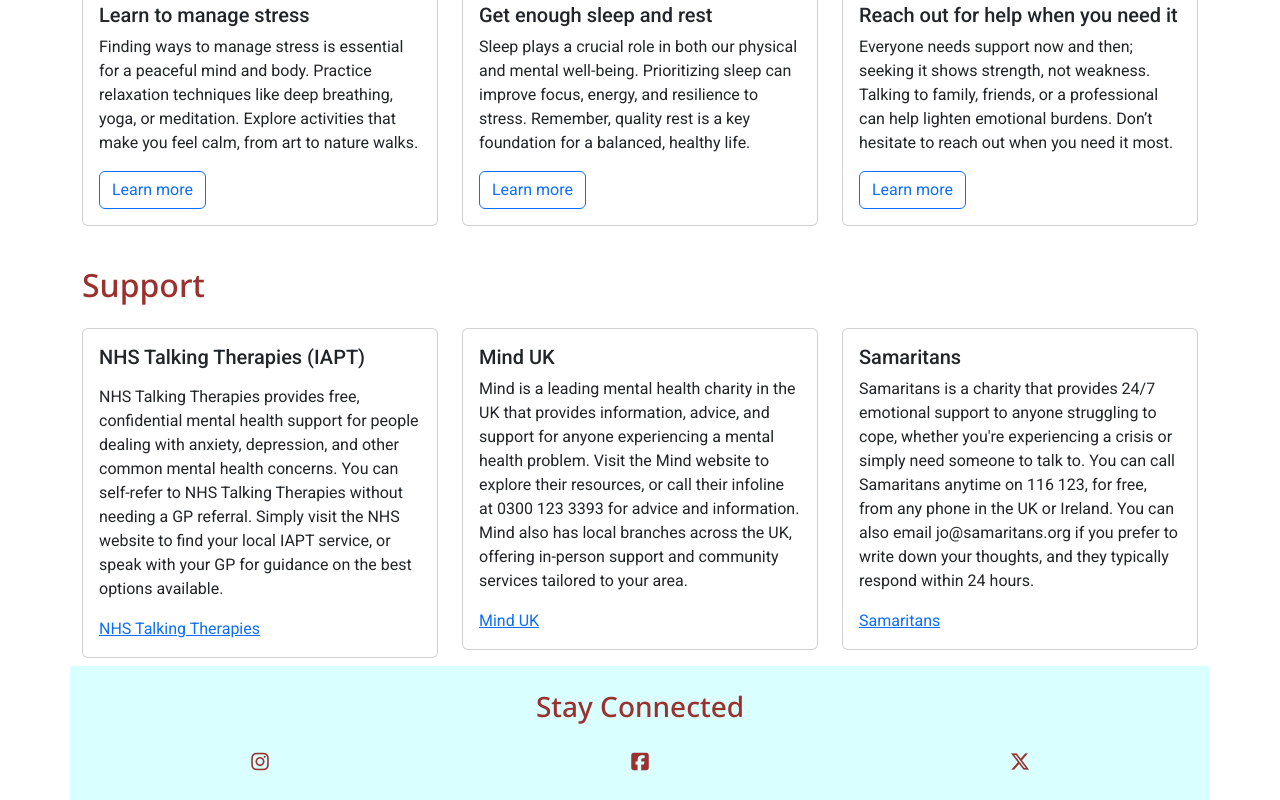
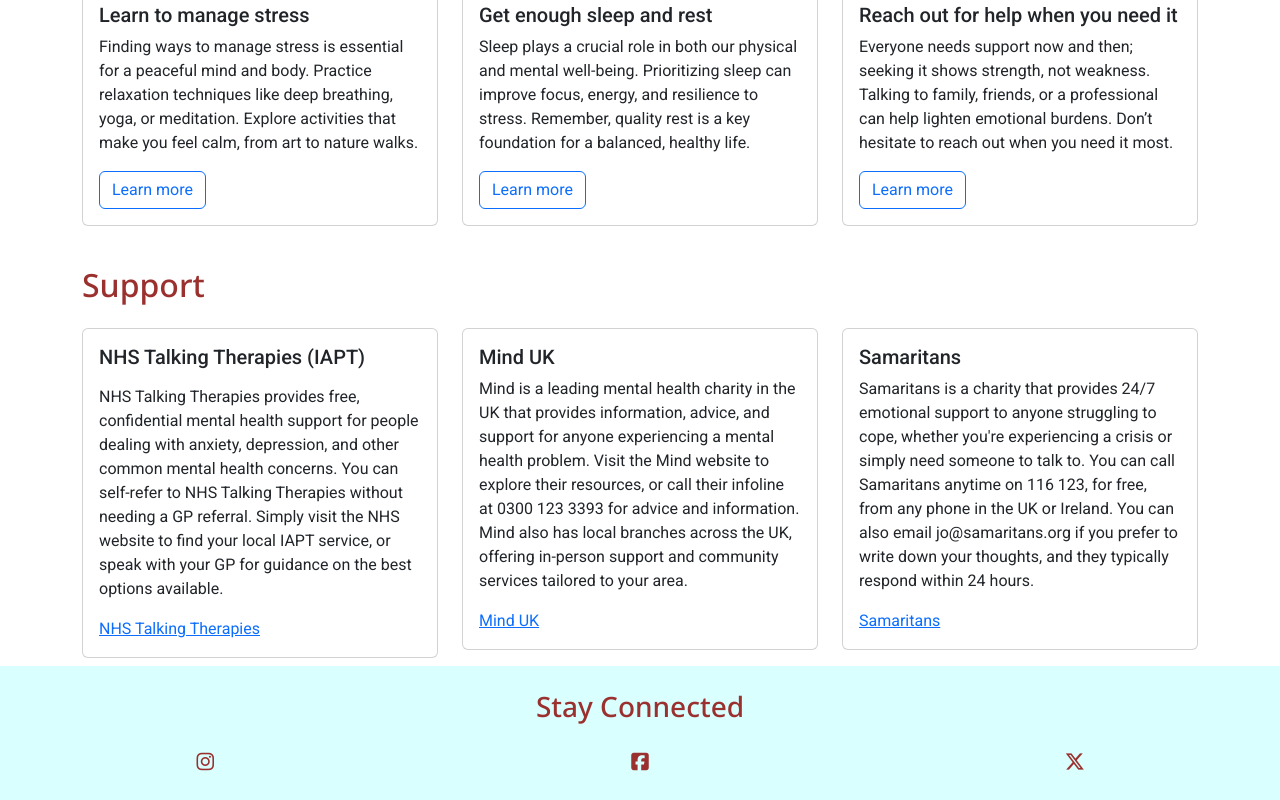
Before and after one commit to stephanieangelokagua/mental_health_deserves_awareness, a plain HTML site: page index.html in a window 1280 px wide. Shown: the part 1658-2458 px from the top of the page. Drawn offline with nearby package versions, Linux system fonts and the light colour scheme.

Commit message:
Edit footer class

```diff
--- a/index.html
+++ b/index.html
@@ -273,8 +273,8 @@
         </section>
     </main>
 
-    <footer class="mt-auto">
-        <section id="sociallinks" class="container">
+    <footer class="mt-auto" class="container">
+        <section id="sociallinks">
             <div class="row">
                 <div class="col-12 d-flex justify-content-center">
                     <h3 class="mb-1 mt-4">Stay Connected</h2>
```
